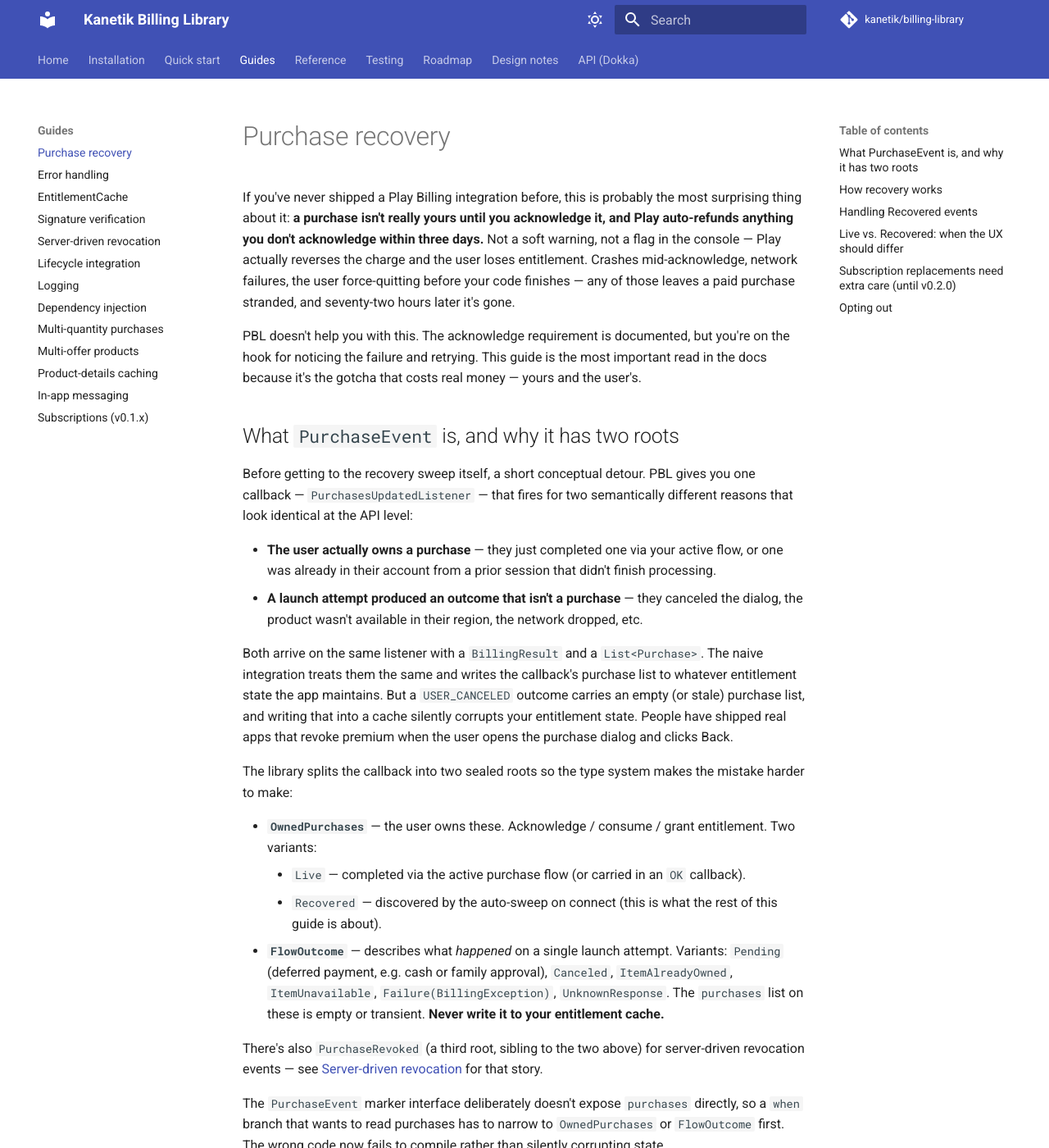
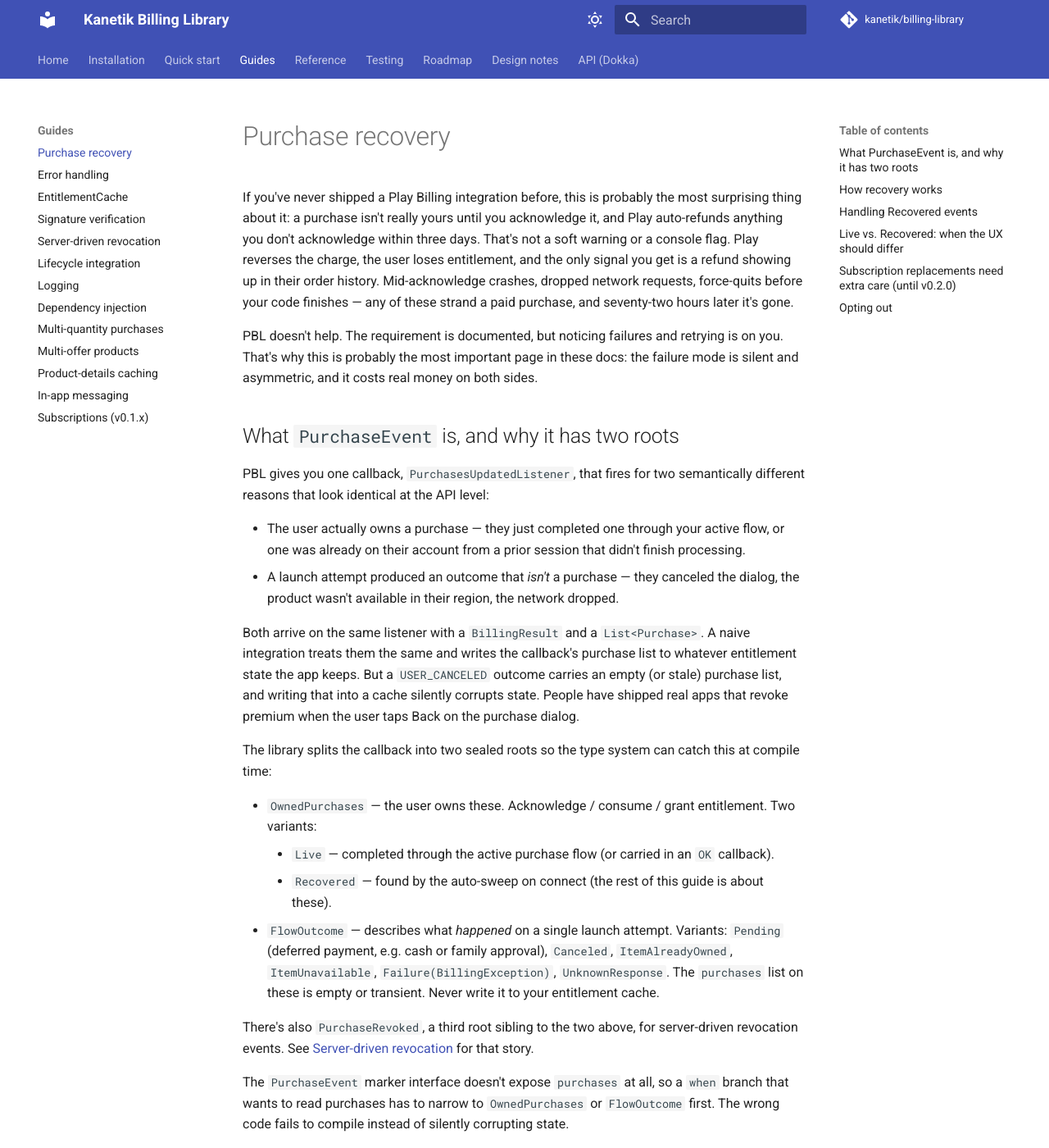
Before and after one commit to kanetik/billing-library, an MkDocs documentation site: the page built from docs/guides/purchase-recovery.md, in a window 1280 px wide and 1400 px high. Shown: the whole window at 82% size. Built offline with MkDocs 1.6.1 and Material for MkDocs 9.7.7, drawn with Linux system fonts in a browser that asks for light colours; comment, search, counter and statistics services are not loaded; some of the changed text lies outside the part shown.

Commit message:
docs: humanizer pass on the prose merged in PR #24
Surgical AI-tell trim across the why-this-matters intros and the
purchase-recovery rewrite. No structural changes, no content removed —
mostly punctuation and ceremony.

purchase-recovery.md:
- Drop signposting opener ("Before getting to the recovery sweep
  itself, a short conceptual detour"); just transition into the
  section.
- "deliberately doesn't expose" → "doesn't expose" (the word keeps
  sneaking back into my writing despite prior cleanup).
- Convert bold-led bullets in the two-roots explanation to flat
  bullets — same content, less templated rhythm.
- Reflow the "fresh connection" parenthetical block as its own short
  paragraph instead of the cute "(About 'X': ...)" frame.
- Tone down the "opt-out, not opt-in, because the failure mode is
  silent and asymmetric" closer — the previous version was slogan-y;
  the new version says the same thing as a plain caution.
- Trim a few redundant em dashes; tighten the opening's parallel
  ("Not a soft warning, not a flag in the console") into a less
  stylized version.

signature-verification.md:
- Replace "It's a small piece of code with a high payoff: a verified
  Purchase is one Play vouches for, and an unverified one shouldn't
  grant entitlement no matter how convincing it looks" with a
  straightforward "the check is small, the consequence of skipping
  it is that any unverified Purchase is essentially user-supplied
  input." Same point, less slogan.
- Drop the "rather than from a malicious app forging the response or
  from a man-in-the-middle tampering with the intent" rule-of-three
  phrasing.

subscriptions.md:
- Split the long offer-token / replacements / prepaid /
  linkedPurchaseToken sentence into shorter ones. Each gotcha gets
  its own beat.

error-handling.md:
- "to make this tractable" → "about that".
- Trim em-dash count in the response-codes enumeration.

quick-start.md:
- "Probably the most important read in the docs" → "The most
  important page in this set" (the README already carries the
  superlative; once is enough across the site).

Co-Authored-By: Claude Opus 4.7 (1M context) <noreply@anthropic.com>

````diff
--- a/docs/guides/purchase-recovery.md
+++ b/docs/guides/purchase-recovery.md
@@ -1,34 +1,34 @@
 # Purchase recovery
 
-If you've never shipped a Play Billing integration before, this is probably the most surprising thing about it: **a purchase isn't really yours until you acknowledge it, and Play auto-refunds anything you don't acknowledge within three days.** Not a soft warning, not a flag in the console — Play actually reverses the charge and the user loses entitlement. Crashes mid-acknowledge, network failures, the user force-quitting before your code finishes — any of those leaves a paid purchase stranded, and seventy-two hours later it's gone.
+If you've never shipped a Play Billing integration before, this is probably the most surprising thing about it: a purchase isn't really yours until you acknowledge it, and Play auto-refunds anything you don't acknowledge within three days. That's not a soft warning or a console flag. Play reverses the charge, the user loses entitlement, and the only signal you get is a refund showing up in their order history. Mid-acknowledge crashes, dropped network requests, force-quits before your code finishes — any of these strand a paid purchase, and seventy-two hours later it's gone.
 
-PBL doesn't help you with this. The acknowledge requirement is documented, but you're on the hook for noticing the failure and retrying. This guide is the most important read in the docs because it's the gotcha that costs real money — yours and the user's.
+PBL doesn't help. The requirement is documented, but noticing failures and retrying is on you. That's why this is probably the most important page in these docs: the failure mode is silent and asymmetric, and it costs real money on both sides.
 
 ## What `PurchaseEvent` is, and why it has two roots
 
-Before getting to the recovery sweep itself, a short conceptual detour. PBL gives you one callback — `PurchasesUpdatedListener` — that fires for two semantically different reasons that look identical at the API level:
+PBL gives you one callback, `PurchasesUpdatedListener`, that fires for two semantically different reasons that look identical at the API level:
 
-- **The user actually owns a purchase** — they just completed one via your active flow, or one was already in their account from a prior session that didn't finish processing.
-- **A launch attempt produced an outcome that isn't a purchase** — they canceled the dialog, the product wasn't available in their region, the network dropped, etc.
+- The user actually owns a purchase — they just completed one through your active flow, or one was already on their account from a prior session that didn't finish processing.
+- A launch attempt produced an outcome that *isn't* a purchase — they canceled the dialog, the product wasn't available in their region, the network dropped.
 
-Both arrive on the same listener with a `BillingResult` and a `List<Purchase>`. The naive integration treats them the same and writes the callback's purchase list to whatever entitlement state the app maintains. But a `USER_CANCELED` outcome carries an empty (or stale) purchase list, and writing that into a cache silently corrupts your entitlement state. People have shipped real apps that revoke premium when the user opens the purchase dialog and clicks Back.
+Both arrive on the same listener with a `BillingResult` and a `List<Purchase>`. A naive integration treats them the same and writes the callback's purchase list to whatever entitlement state the app keeps. But a `USER_CANCELED` outcome carries an empty (or stale) purchase list, and writing that into a cache silently corrupts state. People have shipped real apps that revoke premium when the user taps Back on the purchase dialog.
 
-The library splits the callback into two sealed roots so the type system makes the mistake harder to make:
+The library splits the callback into two sealed roots so the type system can catch this at compile time:
 
-- **`OwnedPurchases`** — the user owns these. Acknowledge / consume / grant entitlement. Two variants:
-    - `Live` — completed via the active purchase flow (or carried in an `OK` callback).
-    - `Recovered` — discovered by the auto-sweep on connect (this is what the rest of this guide is about).
-- **`FlowOutcome`** — describes what *happened* on a single launch attempt. Variants: `Pending` (deferred payment, e.g. cash or family approval), `Canceled`, `ItemAlreadyOwned`, `ItemUnavailable`, `Failure(BillingException)`, `UnknownResponse`. The `purchases` list on these is empty or transient. **Never write it to your entitlement cache.**
+- `OwnedPurchases` — the user owns these. Acknowledge / consume / grant entitlement. Two variants:
+    - `Live` — completed through the active purchase flow (or carried in an `OK` callback).
+    - `Recovered` — found by the auto-sweep on connect (the rest of this guide is about these).
+- `FlowOutcome` — describes what *happened* on a single launch attempt. Variants: `Pending` (deferred payment, e.g. cash or family approval), `Canceled`, `ItemAlreadyOwned`, `ItemUnavailable`, `Failure(BillingException)`, `UnknownResponse`. The `purchases` list on these is empty or transient. Never write it to your entitlement cache.
 
-There's also `PurchaseRevoked` (a third root, sibling to the two above) for server-driven revocation events — see [Server-driven revocation](server-driven-revocation.md) for that story.
+There's also `PurchaseRevoked`, a third root sibling to the two above, for server-driven revocation events. See [Server-driven revocation](server-driven-revocation.md) for that story.
 
-The `PurchaseEvent` marker interface deliberately doesn't expose `purchases` directly, so a `when` branch that wants to read purchases has to narrow to `OwnedPurchases` or `FlowOutcome` first. The wrong code now fails to compile rather than silently corrupting state.
+The `PurchaseEvent` marker interface doesn't expose `purchases` at all, so a `when` branch that wants to read purchases has to narrow to `OwnedPurchases` or `FlowOutcome` first. The wrong code fails to compile instead of silently corrupting state.
 
 ## How recovery works
 
-On every fresh Play Billing connection — app start, post-disconnect reconnect, foregrounding after the connection released — the library queries owned `INAPP` + `SUBS` purchases from Play, filters to `PURCHASED && !isAcknowledged`, and emits any matches as `OwnedPurchases.Recovered`. Your existing `observePurchaseUpdates()` collector picks them up. There's no startup hook to wire and no scheduling code to write.
+On every fresh Play Billing connection (app start, post-disconnect reconnect, foregrounding after the connection released) the library queries owned `INAPP` + `SUBS` purchases from Play, filters to `PURCHASED && !isAcknowledged`, and emits any matches as `OwnedPurchases.Recovered`. Your existing `observePurchaseUpdates()` collector picks them up. There's no startup hook to wire and no scheduling code to write.
 
-(About "fresh connection": the library's `connectToBilling()` is shared via `WhileSubscribed(60s)`, so a quick background round-trip — collapsed activity, brief task switch — *doesn't* tear down and recreate the connection, and therefore *doesn't* re-run the sweep on resume. The sweep fires when the connection actually transitions from disconnected to OK. See [Replay semantics](../reference/replay-semantics.md) for the timing details.)
+A quick aside on "fresh connection": the library shares `connectToBilling()` via `WhileSubscribed(60s)`, so a brief background round-trip (a collapsed activity, a quick task switch) doesn't tear down and recreate the connection, and so doesn't re-run the sweep on resume. The sweep fires when the connection genuinely transitions from disconnected to OK. See [Replay semantics](../reference/replay-semantics.md) for the timing details.
 
 This requires that *something* is driving the connection. The standard pattern uses `BillingConnectionLifecycleManager` (see [Lifecycle integration](lifecycle.md)), which collects `connectToBilling()` while a `LifecycleOwner` is started and triggers the sweep automatically. Subscribing to `observePurchaseUpdates()` alone does **not** open the connection; pair it with the lifecycle manager (or your own `connectToBilling()` collector) so the sweep can fire.
 
@@ -117,4 +117,4 @@ val billing = BillingRepositoryCreator.create(
 )
 ```
 
-The auto-sweep is opt-out, not opt-in, because the failure mode of skipping recovery is silent and asymmetric (paid users lose entitlement) and most apps shouldn't run without it.
+The default is on. Skipping recovery without a server-side replacement quietly costs paid users their entitlement, so it's not the kind of thing to disable casually.
````
Also changed, not shown: other parts of docs/guides/purchase-recovery.md (+1 -1 lines), docs/guides/error-handling.md (+4 -4 lines), docs/guides/signature-verification.md (+2 -2 lines), docs/guides/subscriptions.md (+4 -2 lines), docs/quick-start.md (+1 -1 lines).
